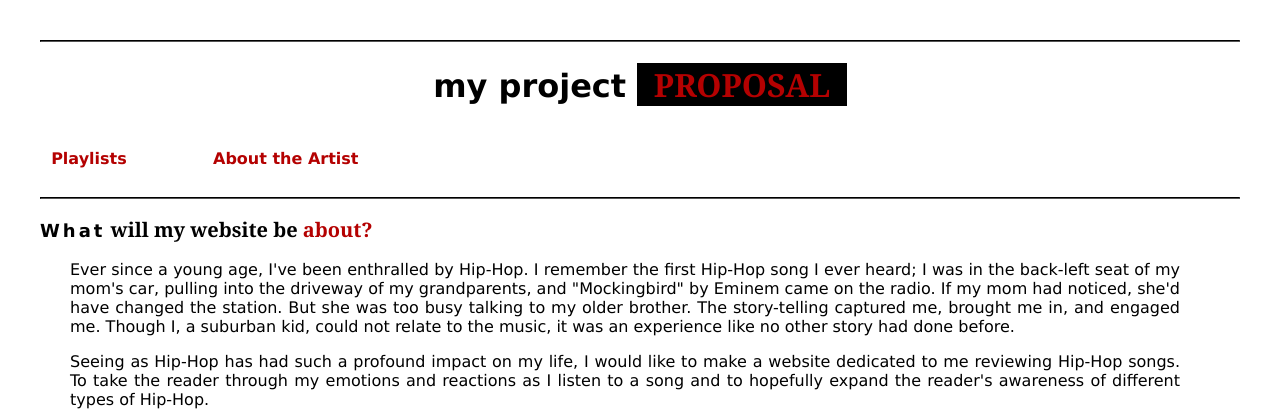
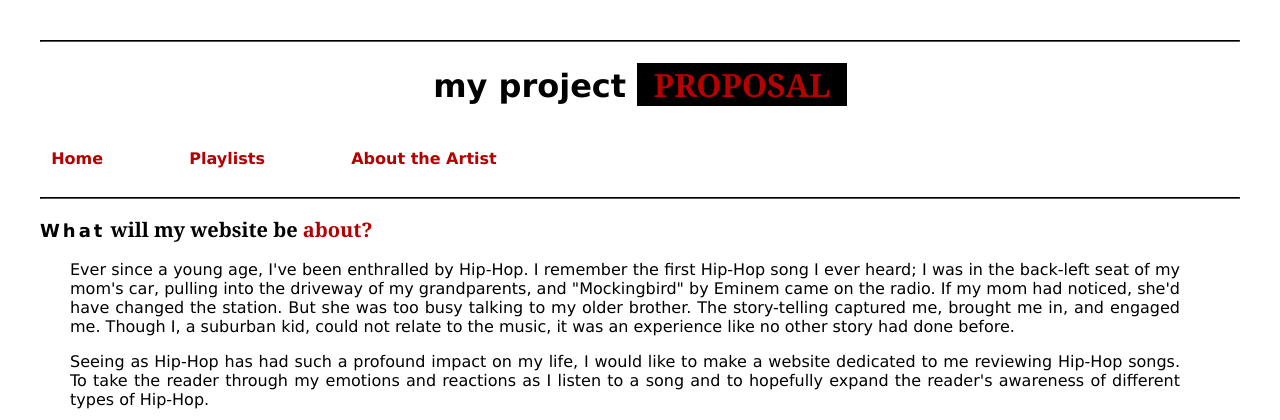
Before and after one commit to smcdermott3/project, a PHP site: page /proposal.html in a window 1280 px wide. Shown: the top 420 px of the page. Run offline with PHP 8.4, Linux system fonts and the light colour scheme.

Commit message:
added to nav

```diff
--- a/proposal.html
+++ b/proposal.html
@@ -12,6 +12,7 @@
 
 <nav>
     <ul>
+        <li> <h4 style="text-align: center;"><a href="index.html"> &nbsp; Home &nbsp; </a></h4> </li>
         <li> <h4 style="text-align: center;"><a href="NSFW.html"> &nbsp; Playlists &nbsp; </a></h4> </li>
         <li> <h4 style="text-align: center;"><a href="about_the_artist.html"> &nbsp; About the Artist &nbsp; </a></h4> </li>
     </ul>
--- a/styles/rtd.css
+++ b/styles/rtd.css
@@ -43,8 +43,9 @@
     .dark-mode>h1 {color: rgb(230, 230, 230);}
     .dark-mode #title {color: black; background-color: rgb(180, 1, 1);}
     .dark-mode a:hover {background-color: whitesmoke;}
+    .dark-mode button a:hover {background-color: none;}
     .dark-mode hr {color: rgb(230, 230, 230); border-color: white;}
     .dark-mode .card {background-color: rgb(22, 22, 22); box-shadow: 0 4px 8px 0 rgb(77, 77, 76)}
     .dark-mode .card:hover {box-shadow: 0 8px 16px 0 rgb(77, 77, 77);}
     .dark-mode .container {padding: 2px 16px}
-    .dark-mode h3 {color:  rgb(180, 1, 1);}
+    .dark-mode h3 {color: rgb(180, 1, 1);}
```
